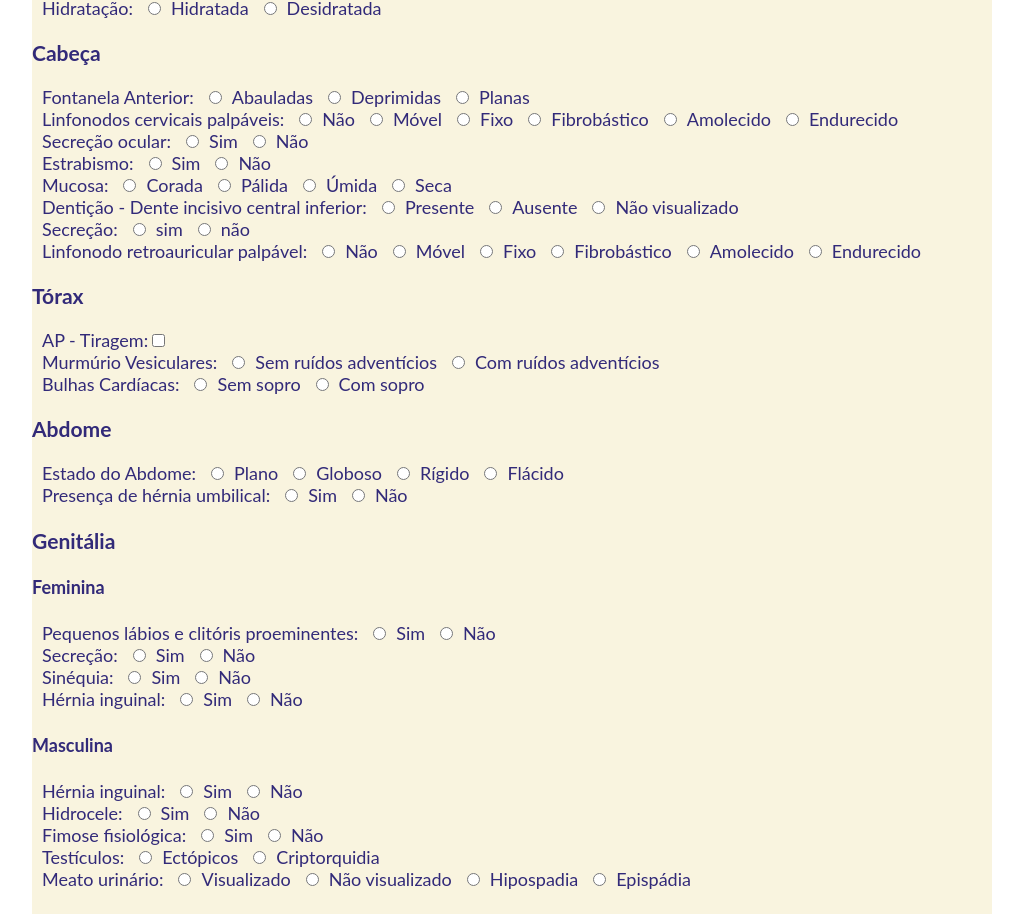
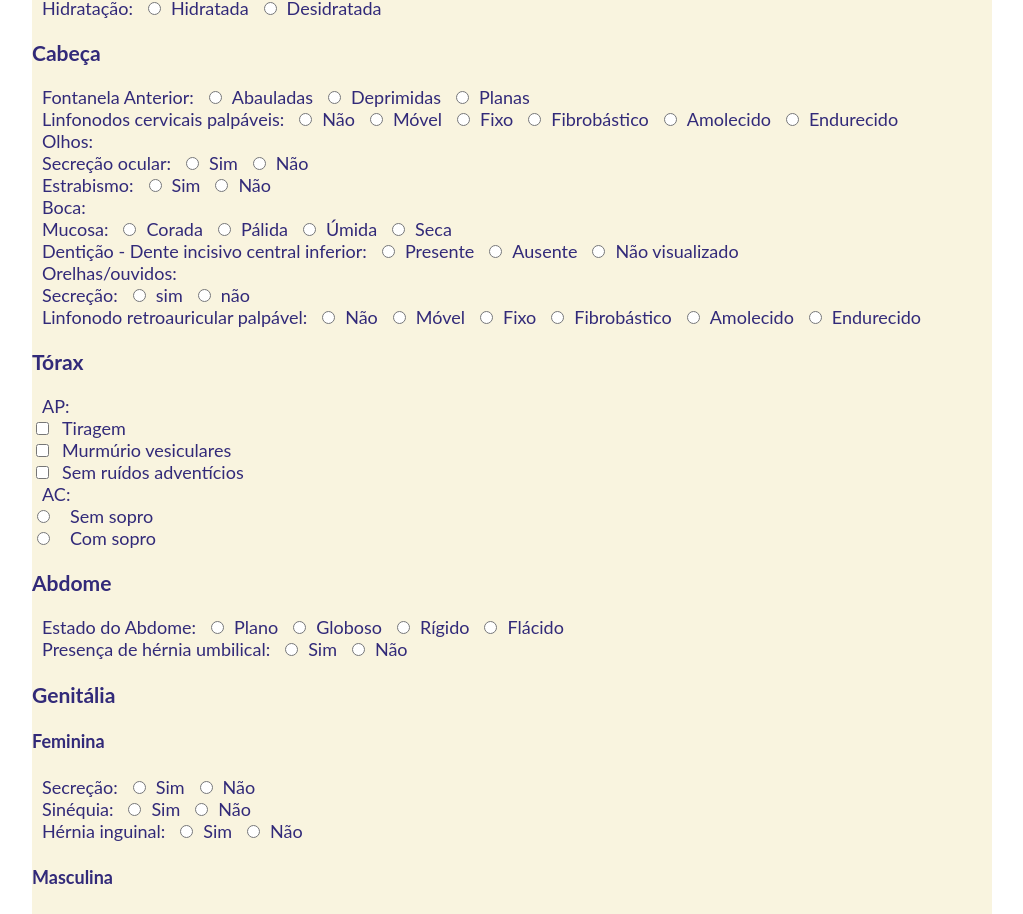
Before and after one commit to KallebyX/toolnurse, a React (Vite) app: page /seismeses in a window 1280 px wide. Shown: the part 950-1864 px from the top of the page, without its empty margins (128-1151 px from the left). Built offline with nearby package versions, Linux system fonts and the light colour scheme.

Commit message:
corrigido formulario 6 meses

```diff
--- a/src/components/SeisMeses/index.jsx
+++ b/src/components/SeisMeses/index.jsx
@@ -77,9 +77,11 @@ function FormularioSeisMeses() {
         - Linfonodo Retroauricular: ${dados.linfonodoRetroauricular}
 
       Tórax:
-        - Tiragem: ${dados.tiragem ? 'Sim' : 'Não'}
-        - Murmúrio Vesiculares: ${dados.murmurioVesiculares}
-        - Bulhas Cardíacas: ${dados.bulhasCardiacas}
+        - AP:
+        ${dados.apTiragem ? 'Tiragem' : ''}
+        ${dados.apMurmurioVesiculares ? 'Murmúrio Vesiculares' : ''}
+        ${dados.apSemRuidos ? 'Sem Ruídos Adventícios' : ''}
+        - AC: ${dados.acBulhas}
 
       Abdome:
         - Estado: ${dados.estadoAbdome}
@@ -87,7 +89,6 @@ function FormularioSeisMeses() {
 
       Genitália:
         - Feminina:
-          - Pequenos Lábios e Clitóris Proeminentes: ${dados.labiosClitorisProeminentesFem}
           - Secreção: ${dados.secrecaoFeminina}
           - Sinéquia: ${dados.sinequia}
           - Hérnia Inguinal: ${dados.herniaInguinalFem}
@@ -281,7 +282,7 @@ function FormularioSeisMeses() {
       </label>
     ))}
   </div>
-
+<label htmlFor="">Olhos:</label>
   <div className="form-group">
     <label>Secreção ocular:</label>
     <label>
@@ -331,6 +332,7 @@ function FormularioSeisMeses() {
   </div>
 </div>
 <div className="form-section">
+  <label htmlFor="">Boca:</label>
   <div className="form-group">
     <label>Mucosa:</label>
     {["Corada", "Pálida", "Úmida", "Seca"].map((option) => (
@@ -362,6 +364,7 @@ function FormularioSeisMeses() {
       </label>
     ))}
   </div>
+  <label htmlFor="">Orelhas/ouvidos:</label>
   <div className="form-group">
     <label>Secreção:</label>
     {["sim", "não"].map((option) => (
@@ -407,46 +410,22 @@ function FormularioSeisMeses() {
 <div className="form-section">
   <h3>Tórax</h3>
   <div className="form-group">
-    <label>AP - Tiragem:</label>
-    <input
-      type="checkbox"
-      name="tiragem"
-      checked={dados.tiragem}
-      onChange={(e) => setDados({ ...dados, tiragem: e.target.checked })}
-    />
-  </div>
+  <label>AP:</label><br />
+  <input type="checkbox" id="apTiragem" name="apTiragem" checked={dados.apTiragem} onChange={handleChange} />
+  <label htmlFor="apTiragem">Tiragem</label><br />
+  <input type="checkbox" id="apMurmurioVesiculares" name="apMurmurioVesiculares" checked={dados.apMurmurioVesiculares} onChange={handleChange} />
+  <label htmlFor="apMurmurioVesiculares">Murmúrio vesiculares</label><br />
+  <input type="checkbox" id="apSemRuidos" name="apSemRuidos" checked={dados.apSemRuidos} onChange={handleChange} />
+  <label htmlFor="apSemRuidos">Sem ruídos adventícios</label><br />
+</div>
 
-  <div className="form-group">
-    <label>Murmúrio Vesiculares:</label>
-    {["Sem ruídos adventícios", "Com ruídos adventícios"].map((option) => (
-      <label key={option}>
-        <input
-          type="radio"
-          name="murmurioVesiculares"
-          value={option}
-          checked={dados.murmurioVesiculares === option}
-          onChange={handleChange}
-        />
-        {option}
-      </label>
-    ))}
-  </div>
-
-  <div className="form-group">
-    <label>Bulhas Cardíacas:</label>
-    {["Sem sopro", "Com sopro"].map((option) => (
-      <label key={option}>
-        <input
-          type="radio"
-          name="bulhasCardiacas"
-          value={option}
-          checked={dados.bulhasCardiacas === option}
-          onChange={handleChange}
-        />
-        {option}
-      </label>
-    ))}
-  </div>
+<div className="form-group">
+  <label>AC:</label><br />
+  <input type="radio" id="acSemSopro" name="acBulhas" value="Sem sopro" checked={dados.acBulhas === 'Sem sopro'} onChange={handleChange} />
+  <label htmlFor="acSemSopro">Sem sopro</label><br />
+  <input type="radio" id="acComSopro" name="acBulhas" value="Com sopro" checked={dados.acBulhas === 'Com sopro'} onChange={handleChange} />
+  <label htmlFor="acComSopro">Com sopro</label><br />
+</div>
 </div>
 <div className="form-section">
   <h3>Abdome</h3>
@@ -494,30 +473,6 @@ function FormularioSeisMeses() {
   <h3>Genitália</h3>
 
   <h4>Feminina</h4>
-  <div className="form-group">
-    <label>Pequenos lábios e clitóris proeminentes:</label>
-    <label>
-      <input
-        type="radio"
-        name="labiosClitorisProeminentesFem"
-        value="Sim"
-        checked={dados.labiosClitorisProeminentesFem === 'Sim'}
-        onChange={handleChange}
-      />
-      Sim
-    </label>
-    <label>
-      <input
-        type="radio"
-        name="labiosClitorisProeminentesFem"
-        value="Não"
-        checked={dados.labiosClitorisProeminentesFem === 'Não'}
-        onChange={handleChange}
-      />
-      Não
-    </label>
-  </div>
-
   <div className="form-group">
     <label>Secreção:</label>
     <label>
```
